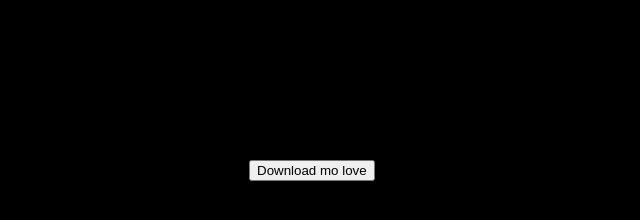
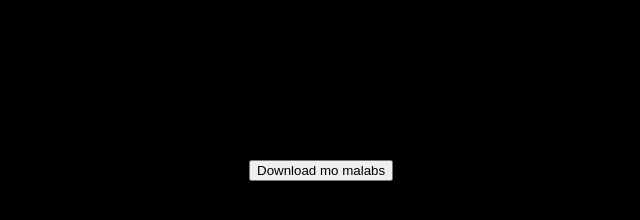
Before and after one commit to Daryl-webdev/download, a plain HTML site: page index.html in a window 1280 px wide. Shown: the full height of the page, 231-871 px from the left. Drawn offline with Linux system fonts and the light colour scheme.

```diff
--- a/index.html
+++ b/index.html
@@ -10,7 +10,7 @@
   <body>
     <!-- <form method="get" action="main.exe"> -->
     <a href="https://1drv.ms/u/s!AteXln7XV9DGilGgDzEY0JbbvxxV?e=jfGL6Z"
-      ><button>Download mo love</button></a
+      ><button>Download mo malabs</button></a
     >
     <!-- </form> -->
     <!-- <p>
```
